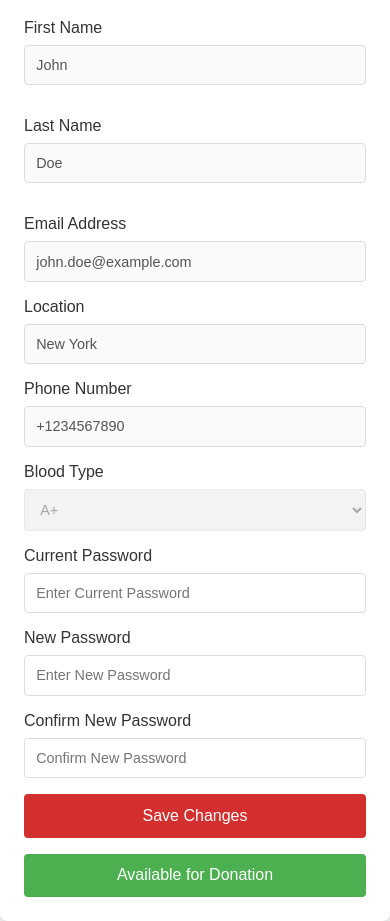
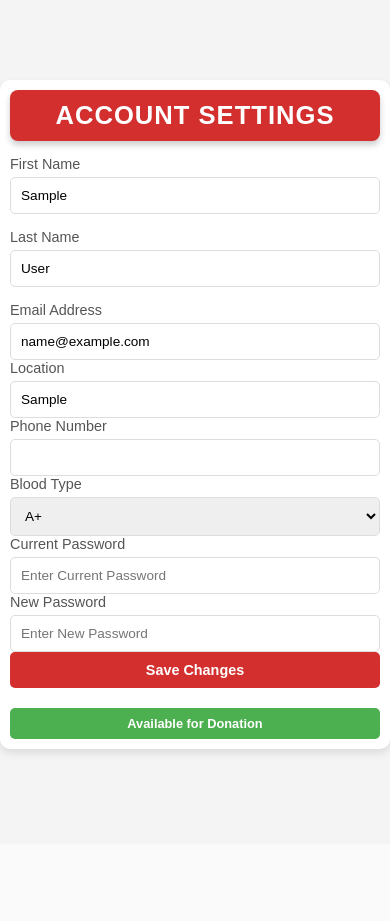
Before and after one commit to islam0110023/blood-project3, a PHP site: page /settings.php in a window 390 px wide. After the commit the page ends 756 px from the top, so only its background shows below. Run offline with PHP 8.4, Linux system fonts and the light colour scheme; the visitor is signed in with stand-in values (Sample User, id 1); tables that the repository leaves empty or names only in its code hold one stand-in row (values such as "Sample post"); data that the repository does not hold is empty.

Commit message:
profile user

```diff
--- a/profile/settings.css
+++ b/profile/settings.css
@@ -1,60 +1,122 @@
-/* General Reset */
-body, html {
+/* Reset */
+* {
     margin: 0;
     padding: 0;
+    box-sizing: border-box;
+}
+
+/* Body Styling */
+body {
     font-family: Arial, sans-serif;
     background-color: #f4f4f4;
-    color: #333;
+    display: flex;
+    justify-content: center;
+    align-items: flex-start;
+    min-height: 100vh;
+    margin: 0;
+    padding-top: 40px;
+    overflow-y: auto;
+    overflow-x: hidden;
+}
+
+/* Container Styling */
+.settings-container {
+    width: 100%;
+    max-width: 600px;
+    padding: 20px;
+    background-color: #fff;
+    border-radius: 10px;
+    box-shadow: 0 4px 8px rgba(0, 0, 0, 0.1);
+    margin: 20px auto;
+    overflow: hidden;
+}
+
+/* Ensure full height for smaller screens */
+@media (max-height: 600px) {
+    body {
+        justify-content: flex-start;
     }
 
     .settings-container {
-    display: flex;
-    justify-content: center;
-    align-items: center;
-    height: 100vh;
-    background-color: #f4f4f4;
+        min-height: 100vh;
+        margin: 0;
+    }
 }
 
-.settings-form {
-    background-color: #fff;
+/* Form Title Styling */
+.settings-form h2 {
+    text-align: center;
+    margin-bottom: 20px;
+    font-size: 2.5rem; /* زيادة الحجم لجعل النص أكثر وضوحًا */
+    color: #d32f2f;
+    word-wrap: break-word;
+    overflow-wrap: break-word;
+    line-height: 1.2;
+    font-weight: bold;
+    text-transform: uppercase;
+    letter-spacing: 1px;
+    padding: 10px;
+    background-color: #d32f2f;
+    color: white;
+    border-radius: 8px;
+    box-shadow: 0 4px 6px rgba(0, 0, 0, 0.2);
     width: 100%;
-    max-width: 600px;
-    padding: 2rem;
-    border-radius: 8px;
-    box-shadow: 0 4px 10px rgba(0, 0, 0, 0.1);
+    box-sizing: border-box;
+    margin-top: 0; /* إزالة المسافة العلوية الزائدة */
 }
 
+/* Responsive Adjustments for Title */
+@media (max-width: 1024px) {
     .settings-form h2 {
-    text-align: center;
-    margin-bottom: 1.5rem;
-    font-size: 2rem;
-    color: #d32f2f;
+        font-size: 2rem; /* حجم النص أقل قليلاً عند الشاشات المتوسطة */
+    }
 }
 
-/* Input Fields */
+@media (max-width: 768px) {
+    .settings-form h2 {
+        font-size: 1.8rem; /* حجم النص أصغر عند الشاشات الصغيرة */
+    }
+}
+
+@media (max-width: 480px) {
+    .settings-form h2 {
+        font-size: 1.6rem; /* تقليل حجم النص عند الشاشات الصغيرة جدًا */
+        margin-bottom: 15px;
+    }
+
+    .settings-container {
+        padding-top: 80px; /* زيادة المسافة العلوية عند الشاشات الصغيرة */
+    }
+}
+
+/* Input Group Styling */
 .input-group {
     display: flex;
-    gap: 1rem;
-    margin-bottom: 1rem;
+    gap: 15px;
+    margin-bottom: 15px;
+    flex-wrap: wrap;
 }
 
 .input-field {
     flex: 1;
+    min-width: 48%;
+    max-width: 48%;
 }
 
 .input-field label {
     display: block;
-    margin-bottom: 0.5rem;
-    font-size: 1rem;
+    font-size: 0.9rem;
+    margin-bottom: 5px;
+    color: #555;
 }
 
 .input-field input,
 .input-field select {
     width: 100%;
-    padding: 0.8rem;
-    font-size: 1rem;
+    padding: 10px;
+    font-size: 0.9rem;
     border: 1px solid #ddd;
-    border-radius: 4px;
+    border-radius: 5px;
     box-sizing: border-box;
 }
 
@@ -64,103 +126,159 @@ body, html {
     border-color: #d32f2f;
 }
 
+/* Button Styling */
 .submit-btn {
-    display: block;
     width: 100%;
-    padding: 1rem;
+    padding: 12px;
+    font-size: 1rem;
+    font-weight: bold;
     background-color: #d32f2f;
     color: white;
     border: none;
-    font-size: 1.2rem;
-    border-radius: 4px;
+    border-radius: 5px;
     cursor: pointer;
-    margin-top: 1rem;
+    transition: background-color 0.3s;
 }
 
 .submit-btn:hover {
     background-color: #b71c1c;
 }
 
-/* Available for Donation Button */
-.donation-btn {
-    display: block;
-    width: 100%;
-    padding: 1rem;
-    background-color: #4caf50;
-    color: white;
-    border: none;
-    font-size: 1.2rem;
-    border-radius: 4px;
-    cursor: pointer;
-    margin-top: 1rem;
-}
-
-.donation-btn:hover {
-    background-color: #388e3c;
-}
-
-.undo {
-    background-color: #e0e0e0;
-}
-
-.undo:hover {
-    background-color: #bdbdbd;
-}
-
-/* Media Queries for Responsive Design */
-
-/* For tablets and smaller screens */
-@media (max-width: 768px) {
-    .settings-form {
-        padding: 1.5rem;  /* Adjust padding for smaller screens */
-        max-width: 90%;  /* Ensure the form takes up more space on smaller screens */
-    }
-
+/* Responsive Design */
+@media (max-width: 1024px) {
     .input-group {
-        flex-direction: column;  /* Stack the first and last name inputs */
+        flex-direction: column;
     }
 
     .input-field {
-        margin-bottom: 1rem;  /* Add spacing between stacked inputs */
+        min-width: 100%;
+        max-width: 100%;
     }
 
-    .submit-btn,
-    .donation-btn {
-        font-size: 1rem;  /* Adjust font size for buttons */
+    .settings-container {
+        padding: 15px;
+    }
+
+    .settings-form h2 {
+        font-size: 2rem;
     }
 
     .submit-btn {
-        padding: 0.8rem;  /* Adjust button padding */
-    }
-
-    .donation-btn {
-        padding: 0.8rem;  /* Adjust button padding */
+        font-size: 1rem;
     }
 }
 
-/* For mobile screens */
+@media (max-width: 768px) {
+    .settings-container {
+        padding: 15px;
+    }
+
+    .settings-form h2 {
+        font-size: 1.8rem;
+    }
+
+    .submit-btn {
+        font-size: 1rem;
+    }
+}
+
 @media (max-width: 480px) {
+    body {
+        padding-top: 60px;
+    }
+
+    .settings-container {
+        padding: 10px;
+    }
+
     .settings-form h2 {
-        font-size: 1.5rem;  /* Smaller font size for the title */
+        font-size: 1.6rem;
+    }
+
+    .submit-btn {
+        font-size: 0.9rem;
+        padding: 10px;
     }
 
     .input-field input,
     .input-field select {
-        font-size: 0.9rem;  /* Reduce input field font size */
-        padding: 0.7rem;  /* Adjust input padding */
+        font-size: 0.85rem;
+    }
 }
 
-    .submit-btn {
-        padding: 0.8rem;  /* Adjust button padding */
-        font-size: 1rem;  /* Smaller button text */
+
+
+
+
+/* Donation Button Styling */
+.donation-btn {
+    width: 100%;
+    padding: 12px;
+    font-size: 1rem;
+    font-weight: bold;
+    background-color: #4caf50;
+    color: white;
+    border: none;
+    border-radius: 5px;
+    cursor: pointer;
+    transition: background-color 0.3s, transform 0.2s;
+    margin-top: 20px;
 }
 
-    .donation-btn {
-        padding: 0.8rem;  /* Adjust button padding */
-        font-size: 1rem;  /* Smaller button text */
+.donation-btn:hover {
+    background-color: #45a049;
+    transform: scale(1.05);
 }
 
+.donation-btn:focus {
+    outline: none;
+    box-shadow: 0 0 5px rgba(76, 175, 80, 0.6);
+}
+
+.donation-btn:active {
+    transform: scale(1);
+}
+
+/* Undo Button Styling */
 .undo {
-        font-size: 0.9rem;  /* Smaller undo button font size */
+    width: 100%;
+    padding: 12px;
+    font-size: 1rem;
+    font-weight: bold;
+    background-color: #f44336;
+    color: white;
+    border: none;
+    border-radius: 5px;
+    cursor: pointer;
+    transition: background-color 0.3s, transform 0.2s;
+    margin-top: 20px;
+}
+
+.undo:hover {
+    background-color: #e53935;
+    transform: scale(1.05);
+}
+
+.undo:focus {
+    outline: none;
+    box-shadow: 0 0 5px rgba(244, 67, 54, 0.6);
+}
+
+.undo:active {
+    transform: scale(1);
+}
+
+/* Responsive Adjustments for Buttons */
+@media (max-width: 768px) {
+    .donation-btn, .undo {
+        font-size: 0.9rem;
+        padding: 10px;
     }
 }
+
+@media (max-width: 480px) {
+    .donation-btn, .undo {
+        font-size: 0.8rem;
+        padding: 8px;
+    }
+}
--- a/profile/settings.php
+++ b/profile/settings.php
@@ -3,13 +3,17 @@ session_start();
 require_once('../database/database.php');
 
 
-if(isset($_SESSION['user']))
-{
+if (isset($_SESSION['user'])) {
     $db = db::getInstance('localhost', 'root', '', 'blood_donation', 'reg');
+    $db->setTable('reg');
+
+    $resultReg = $db->select()->where("id", "=", $_SESSION['user']['id'])->get();
+    $db->setTable('users');
+
+    $resultuser = $db->select()->where("reg_id", "=", $_SESSION['user']['id'])->get();
 
 
-}
-else{
+} else {
     echo "<script>
     alert('Login');
     window.location.href = '../home/login_signup.php';
@@ -31,76 +35,85 @@ else{
         <div class="settings-form">
             <h2>Account Settings</h2>
 
-            <form action="save_changes.php" method="POST"> <!-- هنا سيكون معالج الـ PHP -->
+            <form action="updateP.php" method="POST"> <!-- هنا سيكون معالج الـ PHP -->
                 <!-- First Name & Last Name Fields -->
                 <div class="input-group">
                     <div class="input-field">
                         <label for="first-name">First Name</label>
-                        <input type="text" id="first-name" name="first-name" value="John" disabled>
+                        <input type="text" id="first-name" name="first-name" value="<?= $resultuser['first_name']; ?>"
+                            >
                     </div>
                     <div class="input-field">
                         <label for="last-name">Last Name</label>
-                        <input type="text" id="last-name" name="last-name" value="Doe" disabled>
+                        <input type="text" id="last-name" name="last-name" value="<?= $resultuser['last_name']; ?>"
+                            >
                     </div>
                 </div>
 
                 <!-- Email Address -->
                 <div class="input-field">
                     <label for="email">Email Address</label>
-                    <input type="email" id="email" name="email" value="john.doe@example.com" disabled>
+                    <input type="email" id="email" name="email" value="<?= $resultReg['emails']; ?>" >
                 </div>
 
                 <!-- Location Field -->
                 <div class="input-field">
                     <label for="location">Location</label>
-                    <input type="text" id="location" name="location" value="New York" disabled>
+                    <input type="text" id="location" name="location" value="<?= $resultuser['location']; ?>" >
                 </div>
 
                 <!-- Phone Number Field -->
                 <div class="input-field">
                     <label for="phone">Phone Number</label>
-                    <input type="tel" id="phone" name="phone" value="+1234567890" disabled>
+                    <input type="tel" id="phone" name="phone" value="<?= $resultuser['phone_Num']; ?>" >
                 </div>
 
                 <!-- Blood Type (Pre-filled and not editable) -->
                 <div class="input-field">
                     <label for="blood-type">Blood Type</label>
-                    <select id="blood-type" name="blood-type" disabled>
-                        <option value="A+" selected>A+</option>
-                        <option value="A-">A-</option>
-                        <option value="B+">B+</option>
-                        <option value="B-">B-</option>
-                        <option value="O+">O+</option>
-                        <option value="O-">O-</option>
-                        <option value="AB+">AB+</option>
-                        <option value="AB-">AB-</option>
+
+                    <select id="blood-type" name="blood-type" >
+                        <option value="1" <?php echo $resultuser['blood_type_id'] == '1' ? 'selected' : ''; ?>>A+</option>
+                        <option value="2" <?php echo $resultuser['blood_type_id'] == '2' ? 'selected' : ''; ?>>A-</option>
+                        <option value="3" <?php echo $resultuser['blood_type_id'] == '3' ? 'selected' : ''; ?>>B+</option>
+                        <option value="4" <?php echo $resultuser['blood_type_id'] == '4' ? 'selected' : ''; ?>>B-</option>
+                        <option value="5" <?php echo $resultuser['blood_type_id'] == '5' ? 'selected' : ''; ?>>O+</option>
+                        <option value="6" <?php echo $resultuser['blood_type_id'] == '6' ? 'selected' : ''; ?>>O-</option>
+                        <option value="7" <?php echo $resultuser['blood_type_id'] == '7' ? 'selected' : ''; ?>>AB+</option>
+                        <option value="8" <?php echo $resultuser['blood_type_id'] == '8' ? 'selected' : ''; ?>>AB-</option>
                     </select>
                 </div>
 
                 <!-- Change Password Fields -->
                 <div class="input-field">
                     <label for="current-password">Current Password</label>
-                    <input type="password" id="current-password" name="current-password" placeholder="Enter Current Password" required>
+                    <input type="password" id="current-password" name="cpassword"
+                        placeholder="Enter Current Password" required>
                 </div>
                 <div class="input-field">
                     <label for="new-password">New Password</label>
-                    <input type="password" id="new-password" name="new-password" placeholder="Enter New Password" required>
+                    <input type="password" id="new-password" name="password" placeholder="Enter New Password"
+                        >
                 </div>
-                <div class="input-field">
+                <!-- <div class="input-field">
                     <label for="confirm-password">Confirm New Password</label>
-                    <input type="password" id="confirm-password" name="confirm-password" placeholder="Confirm New Password" required>
-                </div>
+                    <input type="password" id="confirm-password" name="cnpassword"
+                        placeholder="Confirm New Password" required>
+                </div> -->
 
                 <!-- Save Changes Button -->
-                <button type="submit" class="submit-btn">Save Changes</button>
+                <button type="submit" class="submit-btn" name="update">Save Changes</button>
 
                 <!-- Available for Donation Section -->
                 <div id="donation-container">
                     <!-- Hidden field for donation status -->
-                    <input type="hidden" id="donation-status" name="donation-status" value="0"> <!-- 0 means not available -->
+                    <!-- <input type="hidden" id="donation-status" name="donation-status" value="0"> -->
+                    <!-- 0 means not available -->
 
-                    <button type="button" id="donation-btn" class="donation-btn" onclick="toggleDonationStatus()">Available for Donation</button>
-                    <button type="button" id="undo-btn" class="donation-btn undo" style="display:none;" onclick="toggleDonationStatus()">Undo</button>
+                    <button type="button" id="donation-btn" class="donation-btn"
+                        onclick="toggleDonationStatus()">Available for Donation</button>
+                    <!-- <button type="button" id="undo-btn" class="donation-btn undo" style="display:none;"
+                        onclick="toggleDonationStatus()">Undo</button> -->
                 </div>
             </form>
         </div>
```
Also changed, not shown: profile/updateP.php (added, +69 -0 lines). Lines whose indentation alone changed are shown as unchanged.
